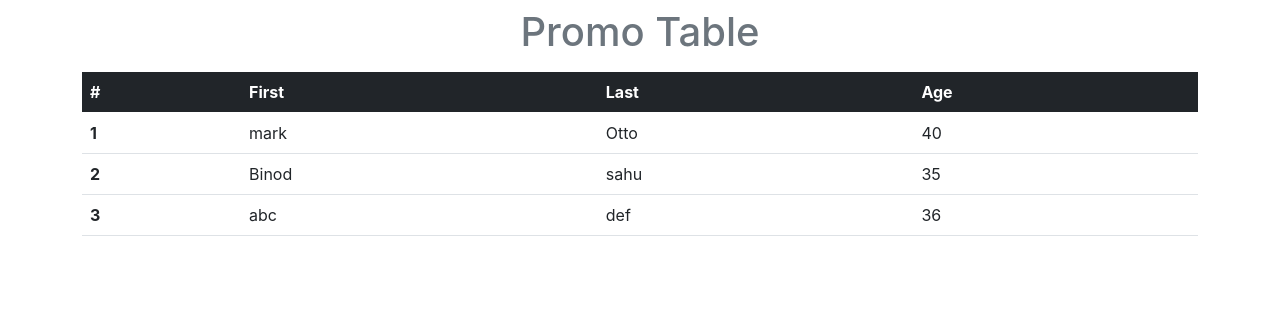
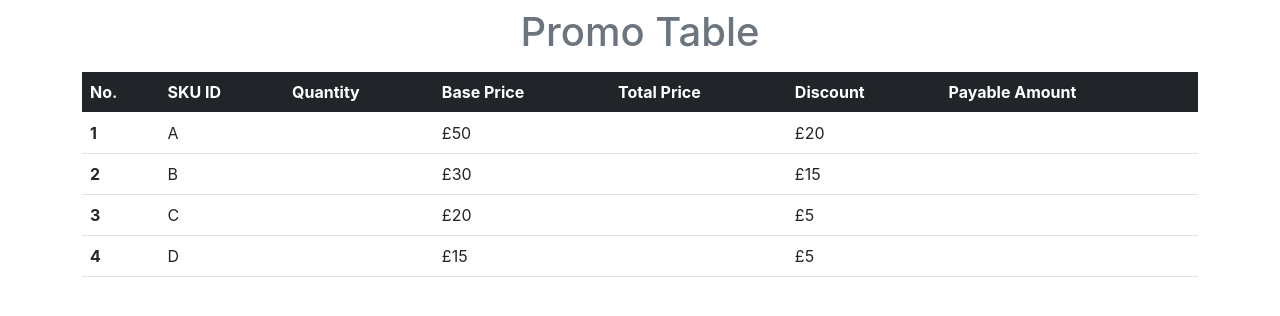
Before and after one commit to binod-sahu/promo-app-scm, a React (Create React App) app: page / in a window 1280 px wide. Shown: the top 316 px of the page. Built offline with nearby package versions, Linux system fonts and the light colour scheme.

Commit message:
craete config file and replace dummy json with config

```diff
--- /dev/null
+++ b/src/appConfig.js
@@ -0,0 +1,24 @@
+const appConfig = [
+    {
+      itemName: "A",
+      price: 50,
+      promotion: { type: "nItem", rule: 3, discount: 20 }
+    },
+    {
+      itemName: "B",
+      price: 30,
+      promotion: { type: "nItem", rule: 2, discount: 15 }
+    },
+    {
+      itemName: "C",
+      price: 20,
+      promotion: { type: "combo", comboItem: "D", discount: 5 }
+    },
+    {
+      itemName: "D",
+      price: 15,
+      promotion: { type: "combo", comboItem: "C", discount: 5 }
+    }
+  ];
+
+  export default appConfig;
--- a/src/components/PromoItems.jsx
+++ b/src/components/PromoItems.jsx
@@ -1,15 +1,18 @@
 import React from "react";
 
 const PromoItems = (props) => {
-  const {firstName, lastName, age} = props.item;
+  const {itemName, price, promotion} = props.item;
   const {index} = props;
     return (
       <React.Fragment>
         <tr>
         <th scope="row">{index + 1}</th>
-        <td>{firstName}</td>
-        <td>{lastName}</td>
-        <td>{age}</td>
+        <td>{itemName}</td>
+        <td></td>
+        <td>£{price}</td>
+        <td></td>
+        <td>£{promotion.discount}</td>
+        <td></td>
         </tr>
       </React.Fragment>
     );
--- a/src/components/PromoTable.jsx
+++ b/src/components/PromoTable.jsx
@@ -1,24 +1,25 @@
 import React from "react";
 import PromoItems from './PromoItems'
+import config from '../appConfig'
 
 const PromoTable = () => {
-    const test = [{firstName: 'mark', lastName: 'Otto', age: 40},
-    {firstName: 'Binod', lastName: 'sahu', age: 35},
-    {firstName: 'abc', lastName: 'def', age: 36}]
     return (
       <div className="container">
         <table className="table caption-top">
             <caption className="text-center"><h1>Promo Table</h1></caption>
             <thead className="table-dark">
                 <tr>
-                <th scope="col">#</th>
-                <th scope="col">First</th>
-                <th scope="col">Last</th>
-                <th scope="col">Age</th>
+                <th scope="col">No.</th>
+                <th scope="col">SKU ID</th>
+                <th scope="col">Quantity</th>
+                <th scope="col">Base Price</th>
+                <th scope="col">Total Price</th>
+                <th scope="col">Discount</th>
+                <th scope="col">Payable Amount</th>
                 </tr>
             </thead>
             <tbody>
-              { test.map((item, index) =>
+              { config.map((item, index) =>
               <PromoItems
                 item= {item}
                 index={index}
```
